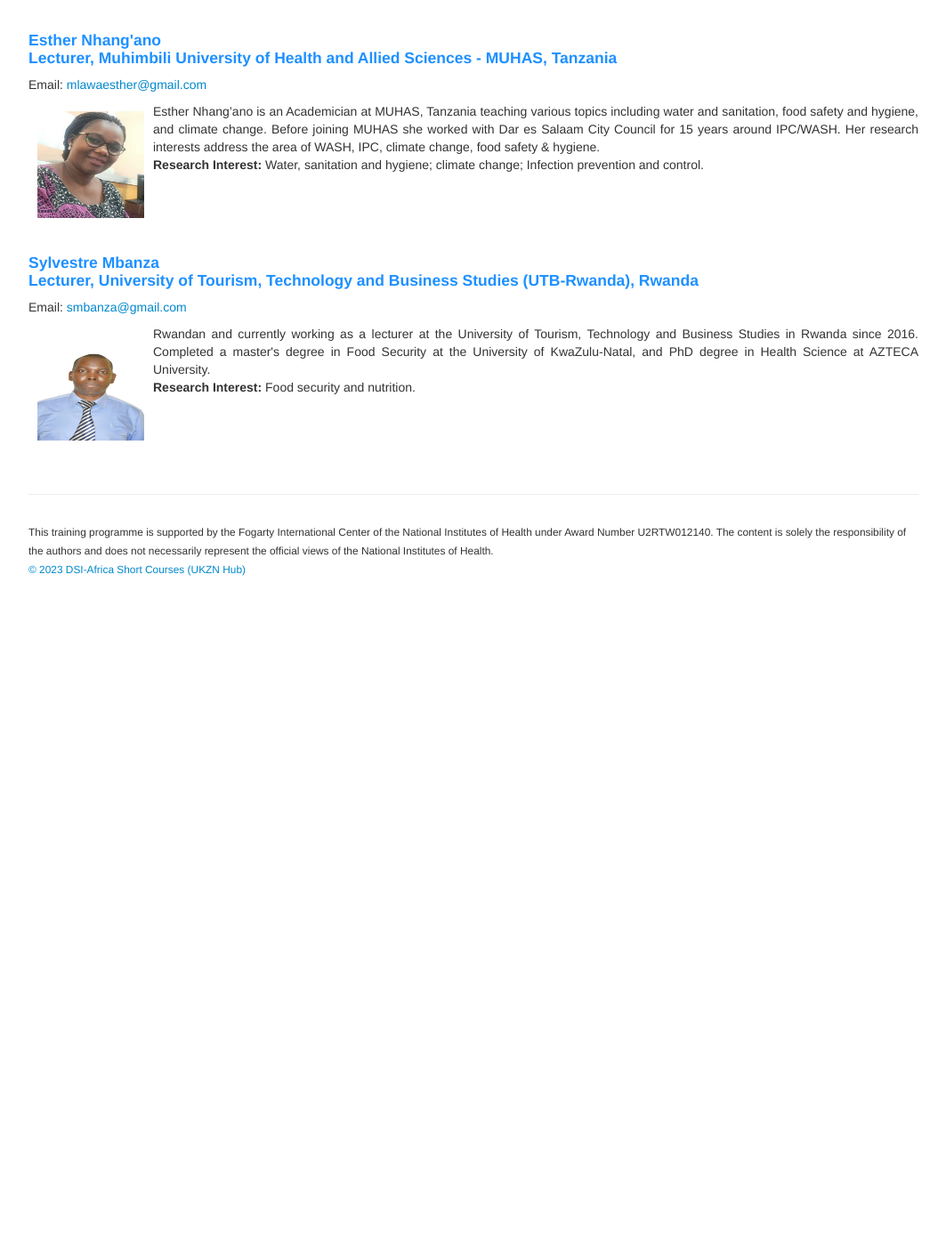
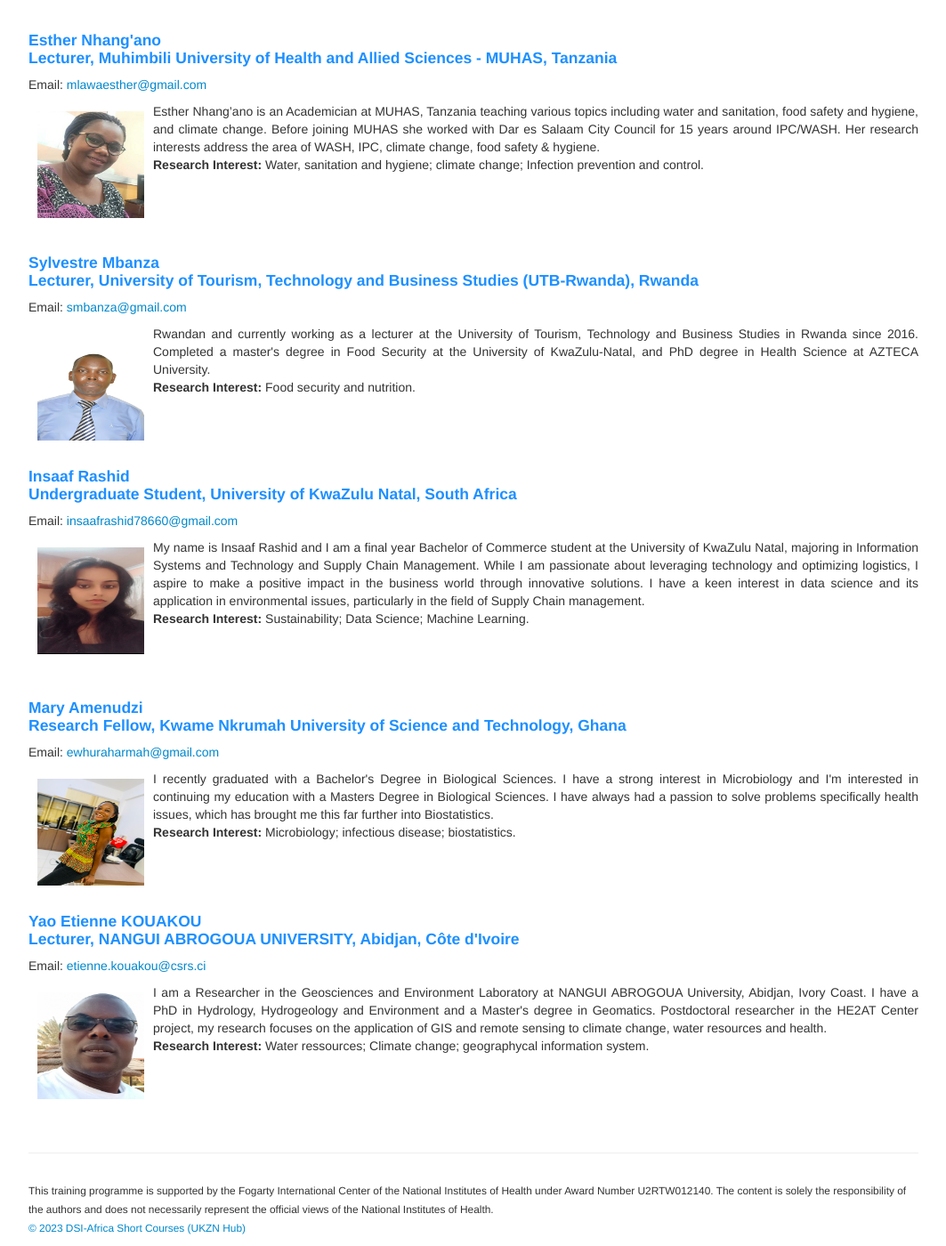
Before and after one commit to ccfscourseukzn/ccfscourseukzn.github.io, a Jekyll site: the page built from pages/participant.md, in a window 1280 px wide and 1400 px high, scrolled down 1717 px. Shown: the whole window at 89% size, without its empty margins (108-1171 px from the left). Built offline with Jekyll 4.4.1, drawn with Linux system fonts in a browser that asks for light colours; before the commit the page ends 2377 px from its top, so only the background shows below that.

Commit message:
Update participant.md

```diff
--- a/pages/participant.md
+++ b/pages/participant.md
@@ -63,3 +63,24 @@ Email: <a href="mailto:smbanza@gmail.com"> smbanza@gmail.com </a> <br>
  <b>Research Interest:</b> Food security and nutrition. </p> <br>
 <br>
 <br>
+
+<h4 style="color:DodgerBlue;"> Insaaf Rashid <br> Undergraduate Student, University of KwaZulu Natal, South Africa </h4>
+Email: <a href="mailto:insaafrashid78660@gmail.com"> insaafrashid78660@gmail.com </a> <br>
+<p align="justify"> <img src="../figures/InsaafRashid.jpg" alt="InsaafRashid" style="float:left; width:120px; height:120px; padding: 10px;">   <span style="vertical-align:bottom"> My name is Insaaf Rashid and I am a final year Bachelor of Commerce student at the University of KwaZulu Natal, majoring in Information Systems and Technology and Supply Chain Management. While I am passionate about leveraging technology and optimizing logistics, I aspire to make a positive impact in the business world through innovative solutions. I have a keen interest in data science and its application in environmental issues, particularly in the field of Supply Chain management. </span> <br>
+ <b>Research Interest:</b> Sustainability; Data Science; Machine Learning. </p> <br>
+<br>
+<br>
+
+<h4 style="color:DodgerBlue;"> Mary Amenudzi <br> Research Fellow, Kwame Nkrumah University of Science and Technology, Ghana </h4>
+Email: <a href="mailto:ewhuraharmah@gmail.com"> ewhuraharmah@gmail.com </a> <br>
+<p align="justify"> <img src="../figures/EwhurahArmah.jpg" alt="EwhurahArmah" style="float:left; width:120px; height:120px; padding: 10px;">   <span style="vertical-align:bottom"> I recently graduated with a Bachelor's Degree in Biological Sciences. I have a strong interest in Microbiology and I'm interested in continuing my education with a Masters Degree in Biological Sciences. I have always had a passion to solve problems specifically health issues, which has brought me this far further into Biostatistics. </span> <br>
+ <b>Research Interest:</b> Microbiology; infectious disease; biostatistics. </p> <br>
+<br>
+<br>
+
+<h4 style="color:DodgerBlue;"> Yao Etienne KOUAKOU <br> Lecturer, NANGUI ABROGOUA UNIVERSITY, Abidjan, Côte d'Ivoire </h4>
+Email: <a href="mailto:etienne.kouakou@csrs.ci"> etienne.kouakou@csrs.ci </a> <br>
+<p align="justify"> <img src="../figures/YAOETIENNE.jpg" alt="YAOETIENNE" style="float:left; width:120px; height:120px; padding: 10px;">   <span style="vertical-align:bottom"> I am a Researcher in the Geosciences and Environment Laboratory at NANGUI ABROGOUA University, Abidjan, Ivory Coast. I have a PhD in Hydrology, Hydrogeology and Environment and a Master's degree in Geomatics. Postdoctoral researcher in the HE2AT Center project, my research focuses on the application of GIS and remote sensing to climate change, water resources and health. </span> <br>
+ <b>Research Interest:</b> Water ressources; Climate change; geographycal information system. </p> <br>
+<br>
+<br>
```
